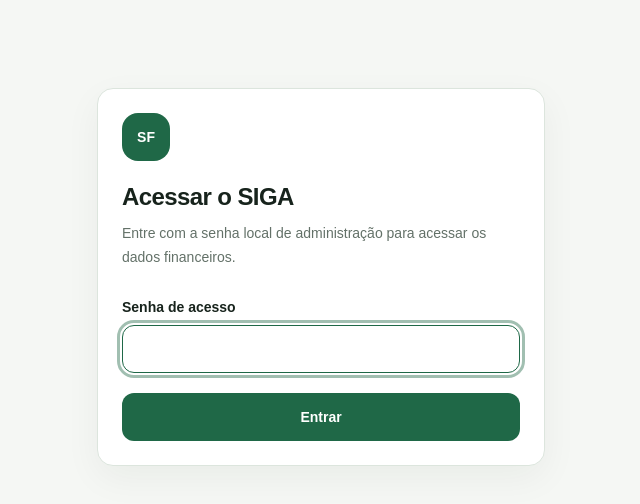
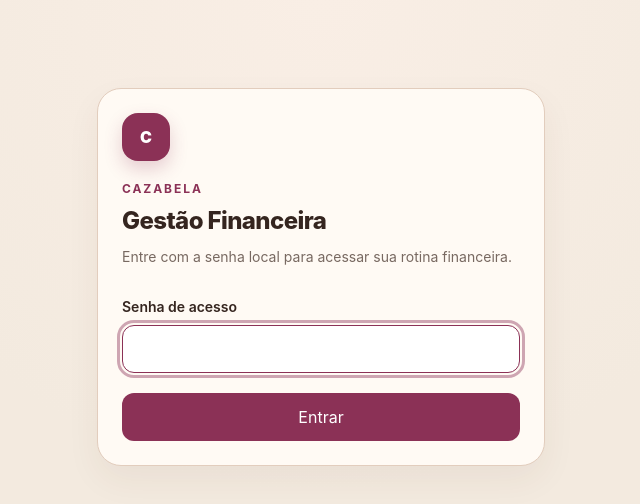
Before and after one commit to souabeldeoliveira/siga-financeiro, a Next.js app: page /login in a window 1280 px wide. Shown: the top 504 px of the page, without its empty margins (319-959 px from the left). Built offline with nearby package versions, Linux system fonts and the light colour scheme; no server answers.

Commit message:
Apply Cazabela visual identity

```diff
--- a/app/dashboard/page.tsx
+++ b/app/dashboard/page.tsx
@@ -19,11 +19,11 @@ export default async function DashboardPage({searchParams}:Props) {
     prisma.contract.findMany({ where: { status: "ACTIVE", lifecycleStatus: { not: "MOVING_OUT" }, endDate: { gte: now, lte: inThirtyDays } }, include: { property: true }, orderBy: { endDate: "asc" } }),searchParams
   ]);
   const isIptuAlert = now.getMonth() === 2 && now.getDate() === 10;
-  const cards = [{ label: "Cobranças abertas", count: charges, href: "/cobrancas" }, { label: "Repasses pendentes", count: transfers, href: "/essa-semana" }, { label: "Contratos vencendo", count: expiring.length, href: "/contratos" }];
+  const cards = [{ label: "Cobranças abertas", count: charges, href: "/cobrancas", tone: "bg-[#f9e4da] text-[#8b422f]" }, { label: "Repasses pendentes", count: transfers, href: "/essa-semana", tone: "bg-[#f4e9c7] text-[#795c1c]" }, { label: "Contratos vencendo", count: expiring.length, href: "/contratos", tone: "bg-[#e7edf0] text-[#526671]" }];
   return <><PageHeader eyebrow="Visão geral" title="Dashboard" description="Alertas importantes sem executar nenhuma ação financeira." />
-    <StatusMessage error={params.erro} success={params.sucesso}/><div className="grid gap-4 sm:grid-cols-3">{cards.map(card => <Link key={card.label} href={card.href}><Card><p className="text-sm text-[var(--muted)]">{card.label}</p><p className="mt-2 text-3xl font-bold">{card.count}</p></Card></Link>)}</div>
+    <StatusMessage error={params.erro} success={params.sucesso}/><div className="grid gap-4 sm:grid-cols-3">{cards.map(card => <Link key={card.label} href={card.href}><Card className="transition hover:-translate-y-0.5"><span className={`inline-flex rounded-full px-2.5 py-1 text-xs font-bold ${card.tone}`}>{card.label}</span><p className="mt-4 text-4xl font-extrabold">{card.count}</p><p className="mt-1 text-sm text-[var(--muted)]">Ver detalhes</p></Card></Link>)}</div>
     {isIptuAlert && <Card className="mt-5 border-amber-300 bg-amber-50"><p className="font-bold">Mariana, hoje é 10 de março: abrir processo dos IPTUs anuais.</p></Card>}
     <section className="mt-6"><h2 className="mb-3 text-lg font-bold">Vencimentos próximos</h2>{expiring.length === 0 ? <Card><p className="text-sm text-[var(--muted)]">Nenhum contrato vence nos próximos 30 dias.</p></Card> : <div className="grid gap-3">{expiring.map(c => <Card key={c.id}><p className="font-bold">{c.property.title}</p><p className="mt-1 text-sm text-[var(--muted)]">Vence em {daysUntil(c.endDate, now)} dia(s).</p><div className="mt-3 flex flex-wrap gap-2"><form action={markMovingOut}><input type="hidden" name="id" value={c.id}/><button className="rounded-xl border border-[var(--border)] px-3 py-2 text-sm font-semibold">Em desocupação</button></form><form action={renewContract} className="flex gap-2"><input type="hidden" name="id" value={c.id}/><input type="date" name="endDate" required className="rounded-xl border border-[var(--border)] px-2 text-sm"/><button className="rounded-xl bg-[var(--brand)] px-3 py-2 text-sm font-bold text-white">Renovar</button></form></div></Card>)}</div>}</section>
-    <Link href="/essa-semana" className="mt-6 inline-flex min-h-11 items-center justify-center rounded-xl bg-[var(--brand)] px-5 text-sm font-bold text-white">Ir para Essa Semana</Link>
+    <Link href="/essa-semana" className="mt-6 inline-flex min-h-12 items-center justify-center rounded-2xl bg-[var(--brand)] px-5 text-sm font-bold text-white shadow-[0_8px_18px_rgba(139,49,86,0.2)]">Ir para Essa Semana</Link>
   </>;
 }
--- a/app/globals.css
+++ b/app/globals.css
@@ -1,13 +1,18 @@
 @import "tailwindcss";
 
 :root {
-  --background: #f5f7f4;
-  --foreground: #17231c;
-  --surface: #ffffff;
-  --border: #dce5dd;
-  --brand: #1f6847;
-  --brand-dark: #174d36;
-  --muted: #637168;
+  --background: #f3eadf;
+  --foreground: #35251f;
+  --surface: #fffaf4;
+  --surface-soft: #f9eee5;
+  --border: #e2cdbd;
+  --brand: #8b3156;
+  --brand-dark: #66213e;
+  --muted: #786961;
+  --terracotta: #aa6048;
+  --sage: #5e7d64;
+  --straw: #f4df9a;
+  --water: #dce8e8;
 }
 
 * { box-sizing: border-box; }
@@ -18,11 +23,14 @@ body {
   margin: 0;
   background: var(--background);
   color: var(--foreground);
-  font-family: Arial, Helvetica, sans-serif;
+  font-family: Inter, ui-sans-serif, system-ui, -apple-system, BlinkMacSystemFont, "Segoe UI", sans-serif;
   -webkit-font-smoothing: antialiased;
 }
 
 a, button { -webkit-tap-highlight-color: transparent; }
+button, input, select, textarea { font: inherit; }
+input, select, textarea { color: var(--foreground); }
+input::placeholder, textarea::placeholder { color: color-mix(in srgb, var(--muted) 70%, transparent); }
 
 :focus-visible {
   outline: 3px solid color-mix(in srgb, var(--brand) 42%, transparent);
--- a/app/layout.tsx
+++ b/app/layout.tsx
@@ -5,14 +5,14 @@ import { AppShell } from "@/components/layout/AppShell";
 import "./globals.css";
 
 export const metadata: Metadata = {
-  title: { default: "SIGA Financeiro", template: "%s | SIGA Financeiro" },
+  title: { default: "Cazabela — Gestão Financeira", template: "%s | Cazabela" },
   description: "Gestão financeira de contratos de administração imobiliária.",
 };
 
 export const viewport: Viewport = {
   width: "device-width",
   initialScale: 1,
-  themeColor: "#1f6847",
+  themeColor: "#8b3156",
 };
 
 export default function RootLayout({ children }: Readonly<{ children: React.ReactNode }>) {
--- a/app/login/page.tsx
+++ b/app/login/page.tsx
@@ -13,9 +13,10 @@ export default async function LoginPage() {
   return (
     <div className="mx-auto w-full max-w-md py-8 sm:py-16">
       <Card>
-        <span className="grid size-12 place-items-center rounded-2xl bg-[var(--brand)] text-sm font-bold text-white">SF</span>
-        <h1 className="mt-5 text-2xl font-bold tracking-tight">Acessar o SIGA</h1>
-        <p className="mt-2 text-sm leading-6 text-[var(--muted)]">Entre com a senha local de administração para acessar os dados financeiros.</p>
+        <span className="grid size-12 place-items-center rounded-2xl bg-[var(--brand)] text-base font-black text-white shadow-[0_8px_18px_rgba(139,49,86,0.22)]">C</span>
+        <p className="mt-5 text-xs font-bold uppercase tracking-[0.16em] text-[var(--brand)]">Cazabela</p>
+        <h1 className="mt-2 text-2xl font-extrabold tracking-tight">Gestão Financeira</h1>
+        <p className="mt-2 text-sm leading-6 text-[var(--muted)]">Entre com a senha local para acessar sua rotina financeira.</p>
         <LoginForm />
       </Card>
     </div>
--- a/components/cards/Card.tsx
+++ b/components/cards/Card.tsx
@@ -1,5 +1,5 @@
 type CardProps = React.ComponentPropsWithoutRef<"section">;
 
 export function Card({ className = "", ...props }: CardProps) {
-  return <section className={`rounded-2xl border border-[var(--border)] bg-[var(--surface)] p-5 shadow-[0_12px_36px_rgba(23,35,28,0.05)] sm:p-6 ${className}`} {...props} />;
+  return <section className={`rounded-3xl border border-[var(--border)] bg-[var(--surface)] p-5 shadow-[0_14px_34px_rgba(78,49,37,0.06)] sm:p-6 ${className}`} {...props} />;
 }
--- a/components/layout/AppShell.tsx
+++ b/components/layout/AppShell.tsx
@@ -11,11 +11,11 @@ export function AppShell({ children }: AppShellProps) {
   const pathname = usePathname();
 
   if (pathname === "/login") {
-    return <main className="min-h-screen px-4 py-6 sm:px-6">{children}</main>;
+    return <main className="min-h-screen bg-[radial-gradient(circle_at_top,_#f9eee5,_var(--background)_48%)] px-4 py-6 sm:px-6">{children}</main>;
   }
 
   return (
-    <div className="min-h-screen lg:grid lg:grid-cols-[17rem_minmax(0,1fr)]">
+    <div className="min-h-screen bg-[radial-gradient(circle_at_top,_#f9eee5,_var(--background)_48%)] lg:grid lg:grid-cols-[17rem_minmax(0,1fr)]">
       <Sidebar />
       <div className="min-w-0">
         <MobileNav />
--- a/components/layout/MobileNav.tsx
+++ b/components/layout/MobileNav.tsx
@@ -10,12 +10,12 @@ export function MobileNav() {
   return (
     <header className="sticky top-0 z-20 border-b border-[var(--border)] bg-[var(--background)]/95 backdrop-blur lg:hidden">
       <div className="flex items-center gap-3 px-4 py-3">
-        <Link href="/dashboard" className="grid size-9 shrink-0 place-items-center rounded-xl bg-[var(--brand)] text-xs font-bold text-white" aria-label="SIGA Financeiro — Dashboard">SF</Link>
+        <Link href="/dashboard" className="grid size-10 shrink-0 place-items-center rounded-2xl bg-[var(--brand)] text-sm font-black text-white shadow-[0_6px_14px_rgba(139,49,86,0.2)]" aria-label="Cazabela — Gestão Financeira — Dashboard">C</Link>
         <div className="min-w-0 flex-1">
-          <p className="truncate text-sm font-bold">SIGA Financeiro</p>
-          <p className="text-xs text-[var(--muted)]">Gestão imobiliária</p>
+          <p className="truncate text-sm font-bold">Cazabela</p>
+          <p className="text-xs text-[var(--muted)]">Gestão Financeira</p>
         </div>
-        <form action={logout}><button type="submit" className="rounded-lg px-3 py-2 text-xs font-semibold text-[var(--muted)]">Sair</button></form>
+        <form action={logout}><button type="submit" className="rounded-xl px-3 py-2 text-xs font-semibold text-[var(--muted)] hover:bg-[var(--surface-soft)]">Sair</button></form>
       </div>
       <nav aria-label="Navegação principal" className="flex gap-2 overflow-x-auto px-4 pb-3 [scrollbar-width:none] [&::-webkit-scrollbar]:hidden"><NavLinks mobile /></nav>
     </header>
--- a/components/layout/NavLinks.tsx
+++ b/components/layout/NavLinks.tsx
@@ -19,8 +19,8 @@ export function NavLinks({ mobile = false }: NavLinksProps) {
         href={item.href}
         aria-current={isActive ? "page" : undefined}
         className={mobile
-          ? `shrink-0 rounded-full px-4 py-2 text-sm font-medium transition ${isActive ? "bg-[var(--brand)] text-white" : "bg-white text-[var(--foreground)] ring-1 ring-[var(--border)] hover:bg-emerald-50"}`
-          : `flex min-h-11 items-center rounded-xl px-4 py-2.5 text-sm font-medium transition ${isActive ? "bg-emerald-50 text-[var(--brand-dark)]" : "text-[var(--muted)] hover:bg-slate-50 hover:text-[var(--foreground)]"}`}
+          ? `shrink-0 rounded-full px-4 py-2 text-sm font-medium transition ${isActive ? "bg-[var(--brand)] text-white shadow-[0_5px_12px_rgba(139,49,86,0.18)]" : "bg-[var(--surface)] text-[var(--foreground)] ring-1 ring-[var(--border)] hover:bg-[var(--surface-soft)]"}`
+          : `flex min-h-11 items-center rounded-xl px-4 py-2.5 text-sm font-medium transition ${isActive ? "bg-[#f3dde5] text-[var(--brand-dark)]" : "text-[var(--muted)] hover:bg-[var(--surface-soft)] hover:text-[var(--foreground)]"}`}
       >
         {item.label}
       </Link>
--- a/components/layout/PageHeader.tsx
+++ b/components/layout/PageHeader.tsx
@@ -3,8 +3,8 @@ type PageHeaderProps = { eyebrow?: string; title: string; description: string };
 export function PageHeader({ eyebrow, title, description }: PageHeaderProps) {
   return (
     <header className="mb-7 max-w-3xl sm:mb-9">
-      {eyebrow ? <p className="mb-2 text-xs font-bold uppercase tracking-[0.16em] text-[var(--brand)]">{eyebrow}</p> : null}
-      <h1 className="text-3xl font-bold tracking-tight text-[var(--foreground)] sm:text-4xl">{title}</h1>
+      {eyebrow ? <p className="mb-2 flex items-center gap-2 text-xs font-bold uppercase tracking-[0.16em] text-[var(--brand)]"><span className="size-1.5 rounded-full bg-[var(--terracotta)]" />{eyebrow}</p> : null}
+      <h1 className="text-3xl font-extrabold tracking-tight text-[var(--foreground)] sm:text-4xl">{title}</h1>
       <p className="mt-3 text-sm leading-6 text-[var(--muted)] sm:text-base">{description}</p>
     </header>
   );
--- a/components/layout/Sidebar.tsx
+++ b/components/layout/Sidebar.tsx
@@ -8,20 +8,20 @@ import { NavLinks } from "./NavLinks";
 
 export function Sidebar() {
   return (
-    <aside className="hidden min-h-screen border-r border-[var(--border)] bg-white lg:sticky lg:top-0 lg:flex lg:h-screen lg:flex-col">
+    <aside className="hidden min-h-screen border-r border-[var(--border)] bg-[var(--surface)]/90 lg:sticky lg:top-0 lg:flex lg:h-screen lg:flex-col">
       <div className="border-b border-[var(--border)] px-6 py-7">
-        <Link href="/dashboard" className="inline-flex items-center gap-3" aria-label="SIGA Financeiro — Dashboard">
-          <span className="grid size-10 place-items-center rounded-xl bg-[var(--brand)] text-sm font-bold text-white">SF</span>
+        <Link href="/dashboard" className="inline-flex items-center gap-3" aria-label="Cazabela — Gestão Financeira — Dashboard">
+          <span className="grid size-11 place-items-center rounded-2xl bg-[var(--brand)] text-base font-black text-white shadow-[0_8px_18px_rgba(139,49,86,0.22)]">C</span>
           <span>
-            <span className="block text-base font-bold tracking-tight">SIGA Financeiro</span>
-            <span className="block text-xs text-[var(--muted)]">Gestão imobiliária</span>
+            <span className="block text-base font-bold tracking-tight">Cazabela</span>
+            <span className="block text-xs text-[var(--muted)]">Gestão Financeira</span>
           </span>
         </Link>
       </div>
       <nav aria-label="Navegação principal" className="flex flex-1 flex-col gap-1 overflow-y-auto p-4"><NavLinks /></nav>
       <div className="border-t border-[var(--border)] px-4 py-4">
         <form action={logout}>
-          <button type="submit" className="min-h-10 w-full rounded-xl px-4 text-left text-sm font-semibold text-[var(--muted)] transition hover:bg-slate-50 hover:text-[var(--foreground)]">Sair</button>
+          <button type="submit" className="min-h-10 w-full rounded-xl px-4 text-left text-sm font-semibold text-[var(--muted)] transition hover:bg-[var(--surface-soft)] hover:text-[var(--foreground)]">Sair</button>
         </form>
       </div>
     </aside>
```
